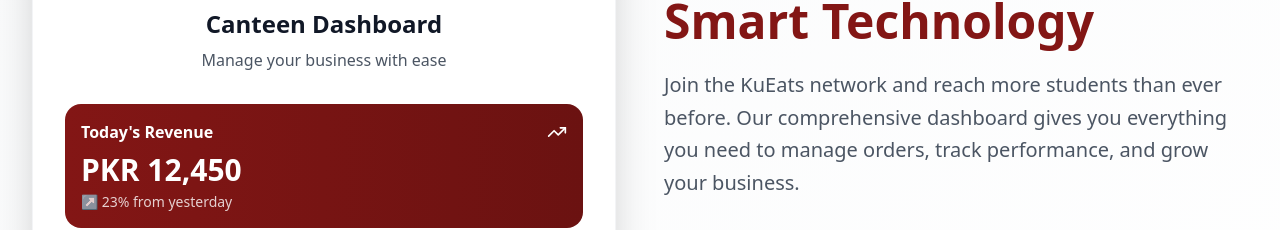
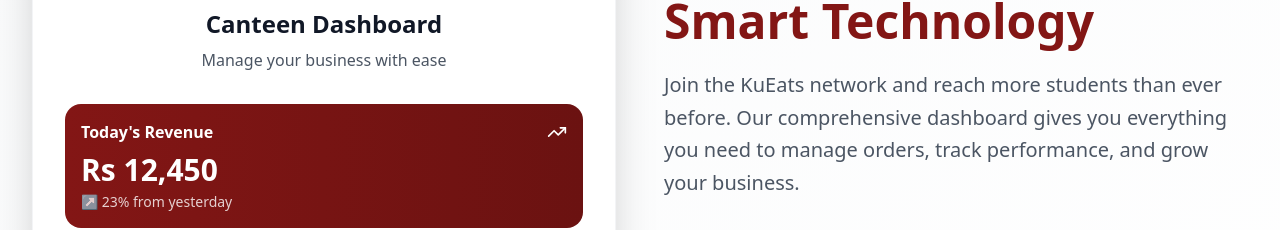
Before and after one commit to SamiiiU/KuEats, a React (Vite) app: page / in a window 1280 px wide. Shown: the part 2886-3116 px from the top of the page. Built offline with nearby package versions, Linux system fonts and the light colour scheme; no server answers.

Commit message:
Change currency format from PKR to Rs

```diff
--- a/src/Pages/HomePage/sections/CanteenManagement.jsx
+++ b/src/Pages/HomePage/sections/CanteenManagement.jsx
@@ -48,7 +48,7 @@
                     <span className="font-semibold">Today's Revenue</span>
                     <TrendingUp className="h-5 w-5" />
                   </div>
-                  <div className="text-3xl font-bold mb-1">PKR 12,450</div>
+                  <div className="text-3xl font-bold mb-1">Rs 12,450</div>
                   <div className="text-sm opacity-80">↗ 23% from yesterday</div>
                 </div>
 
```
